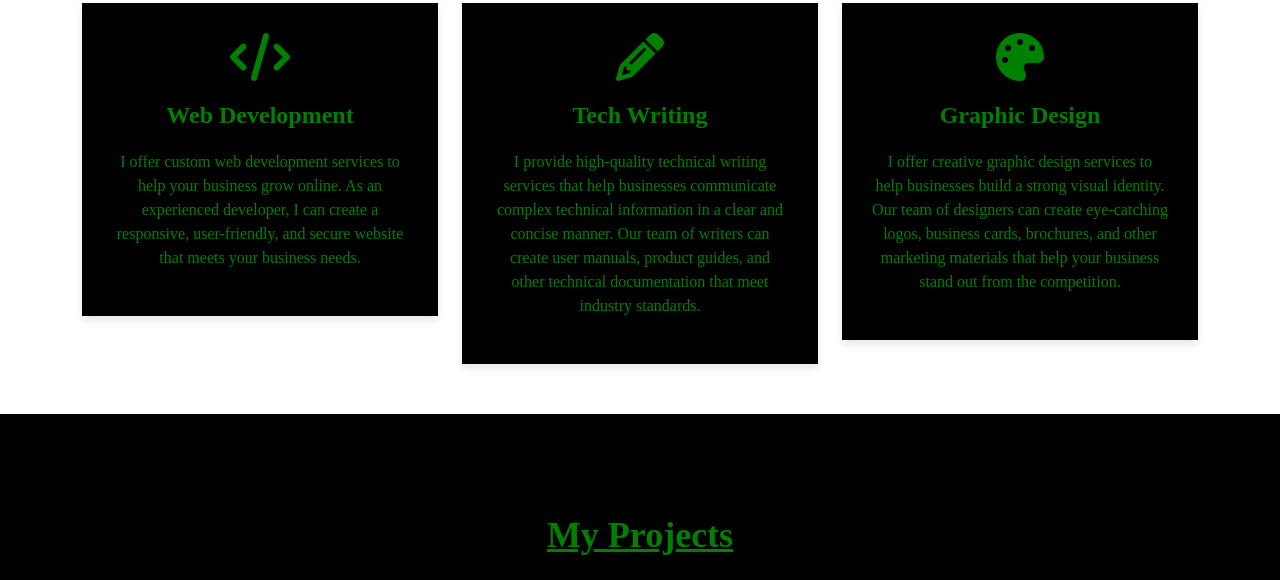
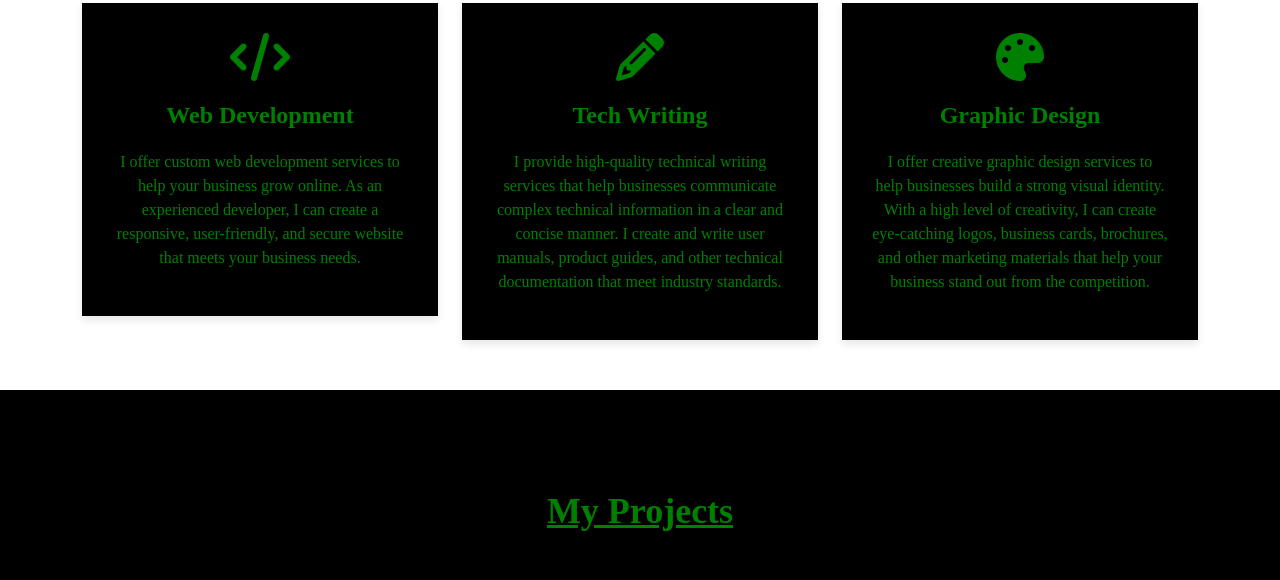
Before and after one commit to Avwerosuo25/myPortfolio, a plain HTML site: page index.html in a window 1280 px wide. Shown: the part 1602-2182 px from the top of the page. Drawn offline with nearby package versions, Linux system fonts and the light colour scheme.

Commit message:
Final Stages

```diff
--- a/index.html
+++ b/index.html
@@ -112,14 +112,14 @@
       <div class="service">
         <i class="fas fa-pencil-alt fa-3x"></i>
         <h4>Tech Writing</h4>
-        <p>I provide high-quality technical writing services that help businesses communicate complex technical information in a clear and concise manner. Our team of writers can create user manuals, product guides, and other technical documentation that meet industry standards.</p>
+        <p>I provide high-quality technical writing services that help businesses communicate complex technical information in a clear and concise manner. I create and write user manuals, product guides, and other technical documentation that meet industry standards.</p>
       </div>
     </div>
     <div class="col-md-4">
       <div class="service">
         <i class="fas fa-palette fa-3x"></i>
         <h4>Graphic Design</h4>
-        <p>I offer creative graphic design services to help businesses build a strong visual identity. Our team of designers can create eye-catching logos, business cards, brochures, and other marketing materials that help your business stand out from the competition.</p>
+        <p>I offer creative graphic design services to help businesses build a strong visual identity. With a high level of creativity, I can create eye-catching logos, business cards, brochures, and other marketing materials that help your business stand out from the competition.</p>
       </div>
     </div>
   </div>
```
